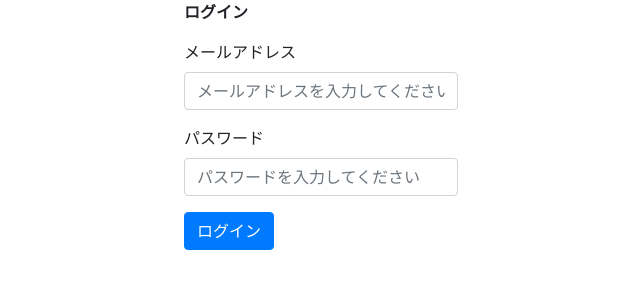
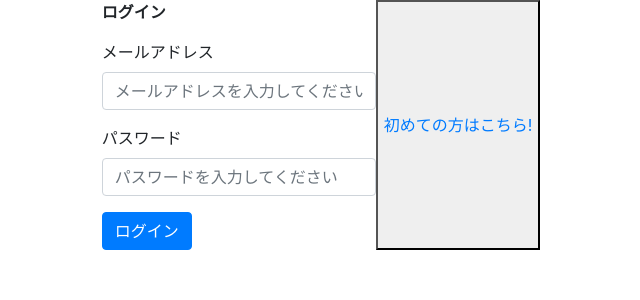
Before and after one commit to azufb/chatapp_front, a React (Create React App) app in the folder chatfront/: page /login in a window 1280 px wide. Shown: the top 300 px of the page, without its empty margins (319-959 px from the left). Built offline with nearby package versions, Linux system fonts and the light colour scheme.

Commit message:
サインアップ画面に遷移するボタンを作成

```diff
--- a/chatfront/src/Login.js
+++ b/chatfront/src/Login.js
@@ -56,6 +56,7 @@ const Login = () => {
             ログイン
           </Button>
         </Form>
+        <button><a href="./SignUp">初めての方はこちら!</a></button>
       </Row>
     </Container>
   );
```
